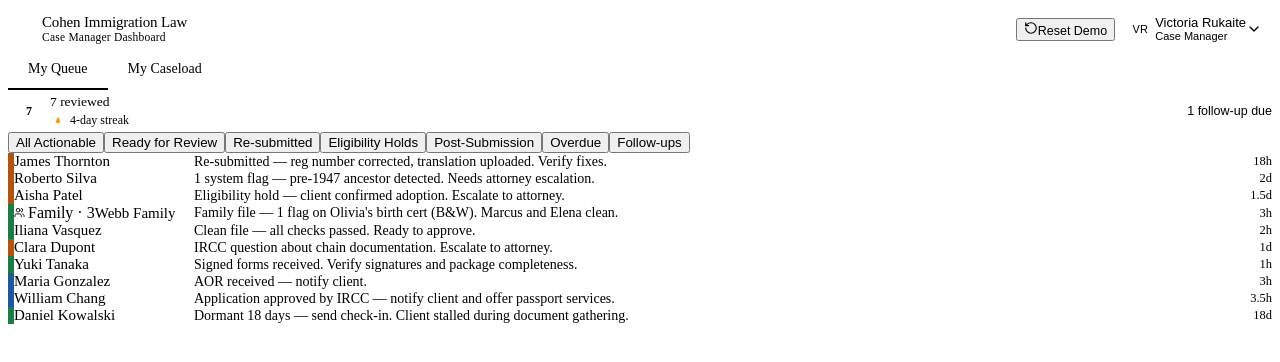
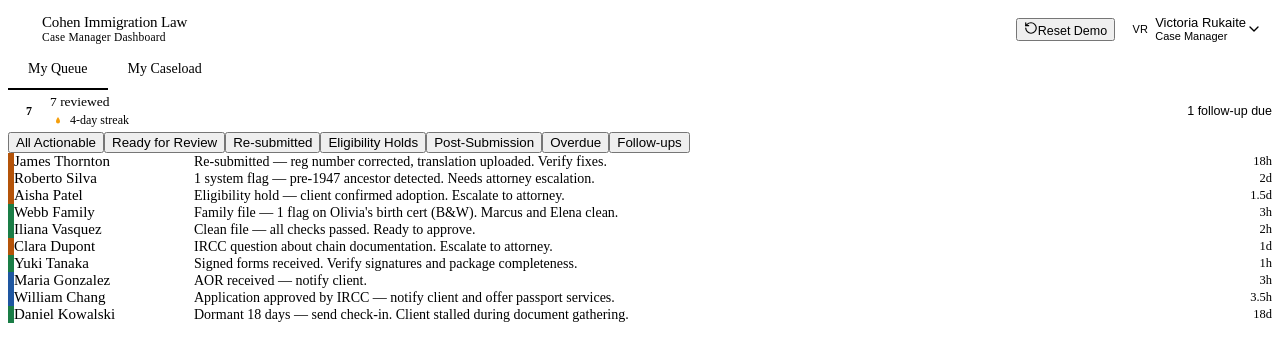
Before and after one commit to jrdabor/cohen-cm-dashboard, a React (Vite) app in the folder app/: page / in a window 1280 px wide. Shown: the top 362 px of the page. Built offline with nearby package versions, Linux system fonts and the light colour scheme; the HTML template or start-up script is replaced by a standard one.

Commit message:
Remove family badge from Queue and Caseload rows

```diff
--- a/app/src/components/Caseload/Caseload.jsx
+++ b/app/src/components/Caseload/Caseload.jsx
@@ -146,7 +146,6 @@ export default function Caseload({ readOnly, cmName }) {
                 <tr key={client.id} onClick={() => !readOnly && dispatch({ type: 'OPEN_FILE', fileId: client.id })} className={readOnly ? '' : 'clickable'}>
                   <td className="caseload__client-cell">
                     <span className="caseload__client-name">{client.displayName || client.name}</span>
-                    {client.type === 'family' && <span className="badge badge--family" style={{ fontSize: 10 }}>Family · {client.familyCount}</span>}
                   </td>
                   <td><StatusPill state={client.state} /></td>
                   <td className="caseload__date">{client.fileOpened || '—'}</td>
--- a/app/src/components/Queue/Queue.jsx
+++ b/app/src/components/Queue/Queue.jsx
@@ -127,12 +127,6 @@ export default function Queue() {
 
               <div className="queue-row__content">
                 <div className="queue-row__left">
-                  {client.type === 'family' && (
-                    <span className="badge badge--family">
-                      <Users size={11} style={{ marginRight: 3 }} />
-                      Family · {client.familyCount}
-                    </span>
-                  )}
                   <span className="queue-row__name">{displayName}</span>
                 </div>
 
```
